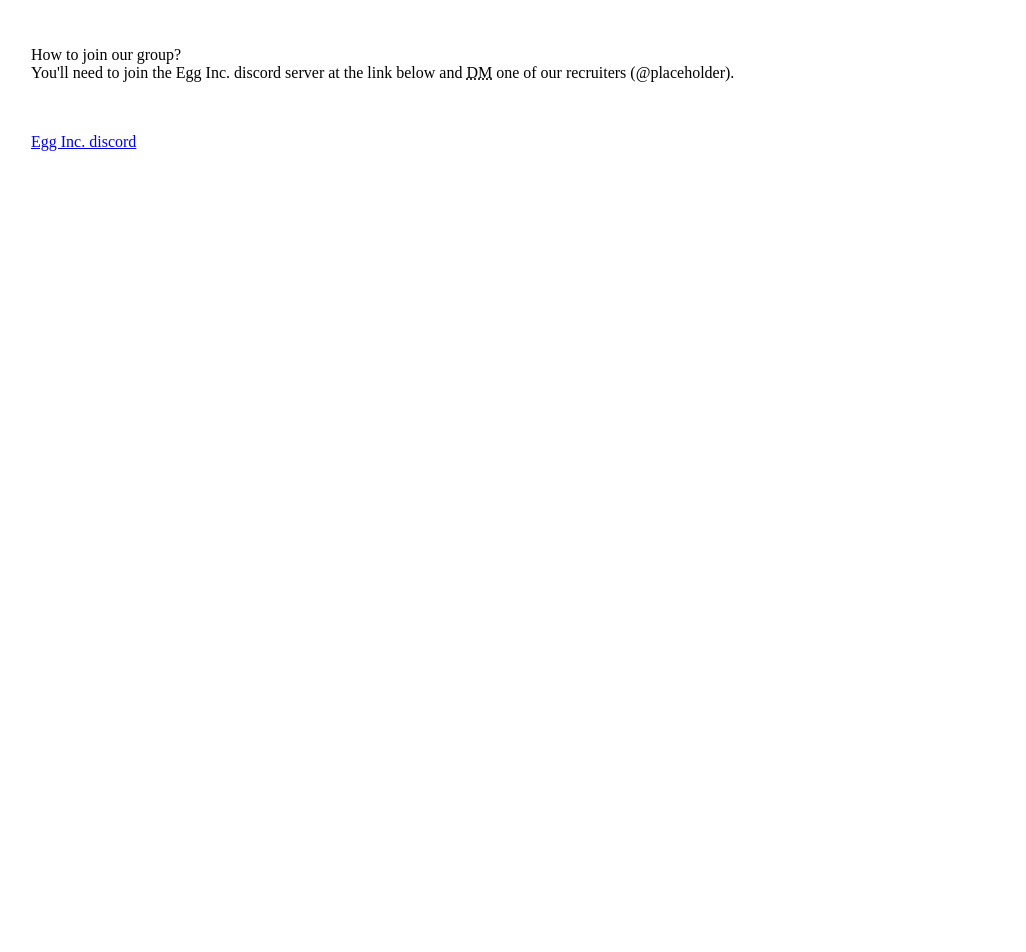
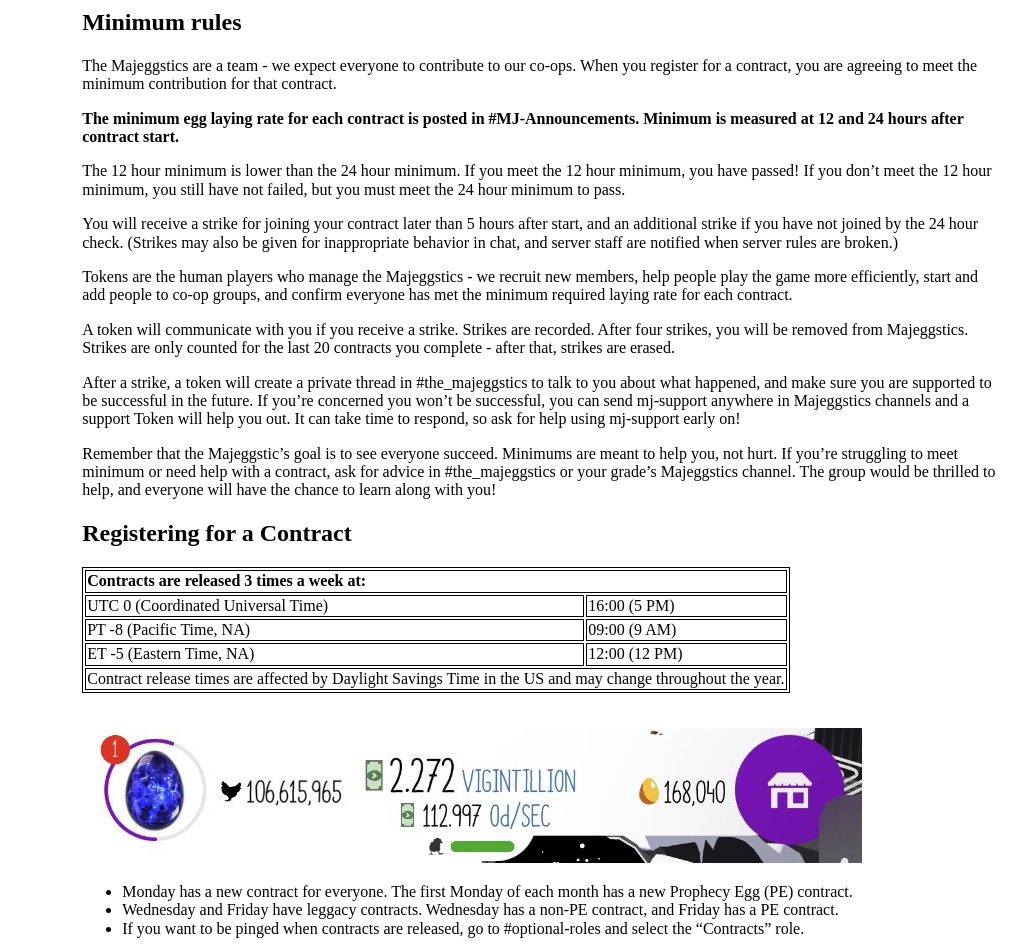
Before and after one commit to Majeggstics/majeggstics.com, a React (Vite) app: page /guide in a window 1280 px wide. Shown: the part 220-1172 px from the top of the page, without its empty margins (97-1123 px from the left). Before the commit the page ends 800 px from the top, so only its background shows below. Built offline with nearby package versions, Linux system fonts and the light colour scheme.

Commit message:
Added react-router-dom to the project for routing. WIP: Guide page. Added a catch-all error page.

```diff
--- a/package.json
+++ b/package.json
@@ -12,7 +12,8 @@
   "dependencies": {
     "normalize.css": "^8.0.1",
     "react": "^18.2.0",
-    "react-dom": "^18.2.0"
+    "react-dom": "^18.2.0",
+    "react-router-dom": "^6.20.1"
   },
   "devDependencies": {
     "@types/react": "^18.2.37",
--- a/src/App.jsx
+++ b/src/App.jsx
@@ -1,3 +1,4 @@
+import { Link } from 'react-router-dom'
 import './App.css'
 
 function App() {
@@ -21,7 +22,11 @@ function App() {
           </p>
           <br />
           <p>
-            <a href="https://discord.gg/egginc">Egg Inc. discord</a>
+            <a href="https://discord.gg/egginc" target='_blank' rel="noreferrer">Egg Inc. discord</a>
+          </p>
+
+          <p>
+            <Link to="/guide">Guide</Link>
           </p>
         </div>
       </section>
--- /dev/null
+++ b/src/error-page.jsx
@@ -0,0 +1,19 @@
+import { useRouteError, Link } from "react-router-dom"
+
+export default function ErrorPage() {
+  const error = useRouteError();
+  console.error(error);
+
+  return (
+    <div id="error-page">
+      <h1>Oops!</h1>
+      <p>Sorry, an unexpected error has occurred.</p>
+      <p>
+        <i>{error.statusText || error.message}</i>
+      </p>
+      <p>
+        <Link to="/">Go back to the home page</Link>
+      </p>
+    </div>
+  );
+}
--- /dev/null
+++ b/src/guide.jsx
@@ -0,0 +1,99 @@
+import newContractIcon from './assets/newContractIcon.jpg'
+
+export default function Guide() {
+  return (
+    <main>
+      <section>
+        <h1>
+          Majeggstics Guide & Rule Book!
+        </h1>
+        <p>Welcome to The Majeggstics, where No Farmer is Left Behind!</p>
+        <p>
+          Majeggstics is a worldwide group of Egg Inc. players with the common goal of making sure every player can complete every contract, by optimizing play strategies and making fair contributions to our co-ops.
+        </p>
+      </section>
+      <section>
+        <h2>Minimum rules</h2>
+        <p>
+          The Majeggstics are a team - we expect everyone to contribute to our co-ops. When you register for a contract, you are agreeing to meet the minimum contribution for that contract.
+        </p>
+        <p className="bold">
+          The minimum egg laying rate for each contract is posted in #MJ-Announcements. Minimum is measured at 12 and 24 hours after contract start.
+        </p>
+        <p>
+          The 12 hour minimum is lower than the 24 hour minimum. If you meet the 12 hour minimum, you have passed! If you don’t meet the 12 hour minimum, you still have not failed, but you must meet the 24 hour minimum to pass.
+        </p>
+        <p>
+          You will receive a strike for joining your contract later than 5 hours after start, and an additional strike if you have not joined by the 24 hour check. (Strikes may also be given for inappropriate behavior in chat, and server staff are notified when server rules are broken.)
+        </p>
+        <p>
+          Tokens are the human players who manage the Majeggstics - we recruit new members, help people play the game more efficiently, start and add people to co-op groups, and confirm everyone has met the minimum required laying rate for each contract.
+        </p>
+        <p>
+          A token will communicate with you if you receive a strike. Strikes are recorded. After four strikes, you will be removed from Majeggstics. Strikes are only counted for the last 20 contracts you complete - after that, strikes are erased.
+        </p>
+        <p>
+          After a strike, a token will create a private thread in #the_majeggstics to talk to you about what happened, and make sure you are supported to be successful in the future. If you’re concerned you won’t be successful, you can send mj-support anywhere in Majeggstics channels and a support Token will help you out. It can take time to respond, so ask for help using mj-support early on!
+        </p>
+        <p>
+          Remember that the Majeggstic’s goal is to see everyone succeed. Minimums are meant to help you, not hurt. If you’re struggling to meet minimum or need help with a contract, ask for advice in #the_majeggstics or your grade’s Majeggstics channel. The group would be thrilled to help, and everyone will have the chance to learn along with you!
+        </p>
+      </section>
+      <section>
+        <h2>Registering for a Contract
+        </h2>
+        <table>
+          <thead>
+            <tr>
+              <th colSpan={2}>Contracts are released 3 times a week at:
+              </th>
+            </tr>
+          </thead>
+          <tbody>
+            <tr>
+              <td>UTC 0 (Coordinated Universal Time)
+              </td>
+              <td>16:00 (5 PM)</td>
+            </tr>
+            <tr>
+              <td>PT -8 (Pacific Time, NA)
+              </td>
+              <td>09:00 (9 AM)
+              </td>
+            </tr>
+            <tr>
+              <td>ET -5 (Eastern Time, NA)
+              </td>
+              <td>12:00 (12 PM)
+              </td>
+            </tr>
+            <tr>
+              <td colSpan={2}>Contract release times are affected by Daylight Savings Time in the US and may change throughout the year.
+              </td>
+            </tr>
+          </tbody>
+        </table>
+        <br />
+        <p>
+          <img src={newContractIcon} alt="New Contract Icon" />
+        </p>
+        <ul>
+          <li>
+            Monday has a new contract for everyone. The first Monday of each month has a new Prophecy Egg (PE) contract.
+          </li>
+          <li>
+            Wednesday and Friday have leggacy contracts. Wednesday has a non-PE contract, and Friday has a PE contract.
+          </li>
+          <li>
+            If you want to be pinged when contracts are released, go to #optional-roles and select the “Contracts” role.
+          </li>
+        </ul>
+        <p>
+          When a new contract is released, Wonky, our beloved bot, will generate a registration post in #mj-announcements. Select a time slot - we start contracts at 3 times - +1, +6, and +12 hours after the contract release. Register for the time slot that&apos;s most convenient for your schedule. You must join your co-op and start your farm within 5 hours of your start time. It is your responsibility to register early and join your co-op.
+        </p>
+        <p>Registration for each time slot is finalized when Wonky creates co-ops. We recommend you sign up at least 15 minutes early, as co-ops may be created up to 5 minutes early because of the size of our group. If co-ops are late, be patient with initiators. </p>
+        <p>Late registrations may be accepted depending on initiator availability and available spaces in our co-ops. If you are unable to register for a contract with Majeggstics, you can join a public co-op in the &quot;Co-Op Recruitment&quot; section and join us for the next contract! </p>
+      </section>
+    </main>
+  )
+}
--- a/src/index.css
+++ b/src/index.css
@@ -0,0 +1,24 @@
+body {
+  max-width: 90%;
+  margin: auto;
+}
+
+.bold {
+  font-weight: 600;
+}
+
+table {
+  border: 1px solid black;
+}
+
+table th,
+table td {
+  text-align: left;
+  vertical-align: top;
+  border: 1px solid black;
+}
+
+img {
+  object-fit: contain;
+  max-width: 75vw;
+}
--- a/src/main.jsx
+++ b/src/main.jsx
@@ -1,11 +1,28 @@
 import React from 'react'
 import ReactDOM from 'react-dom/client'
+import {
+  BrowserRouter,
+  Route,
+  Routes,
+} from "react-router-dom"
 import App from './App.jsx'
 import "normalize.css"
 import './index.css'
+import ErrorPage from './error-page.jsx'
+import Guide from './guide.jsx'
 
 ReactDOM.createRoot(document.getElementById('root')).render(
   <React.StrictMode>
-    <App />
+  <BrowserRouter>
+    <Routes>
+      <Route path="/" element={<App />} />
+      <Route path="guide" element={<Guide />} />
+
+      {/* Using path="*"" means "match anything", so this route
+                acts like a catch-all for URLs that we don't have explicit
+                routes for. */}
+      <Route path="*" element={<ErrorPage />} />
+    </Routes>
+    </BrowserRouter>
   </React.StrictMode>,
 )
```
Also changed, not shown: src/assets/newContractIcon.jpg (added), 1 other file (tests, documents, lock files or other folders).
